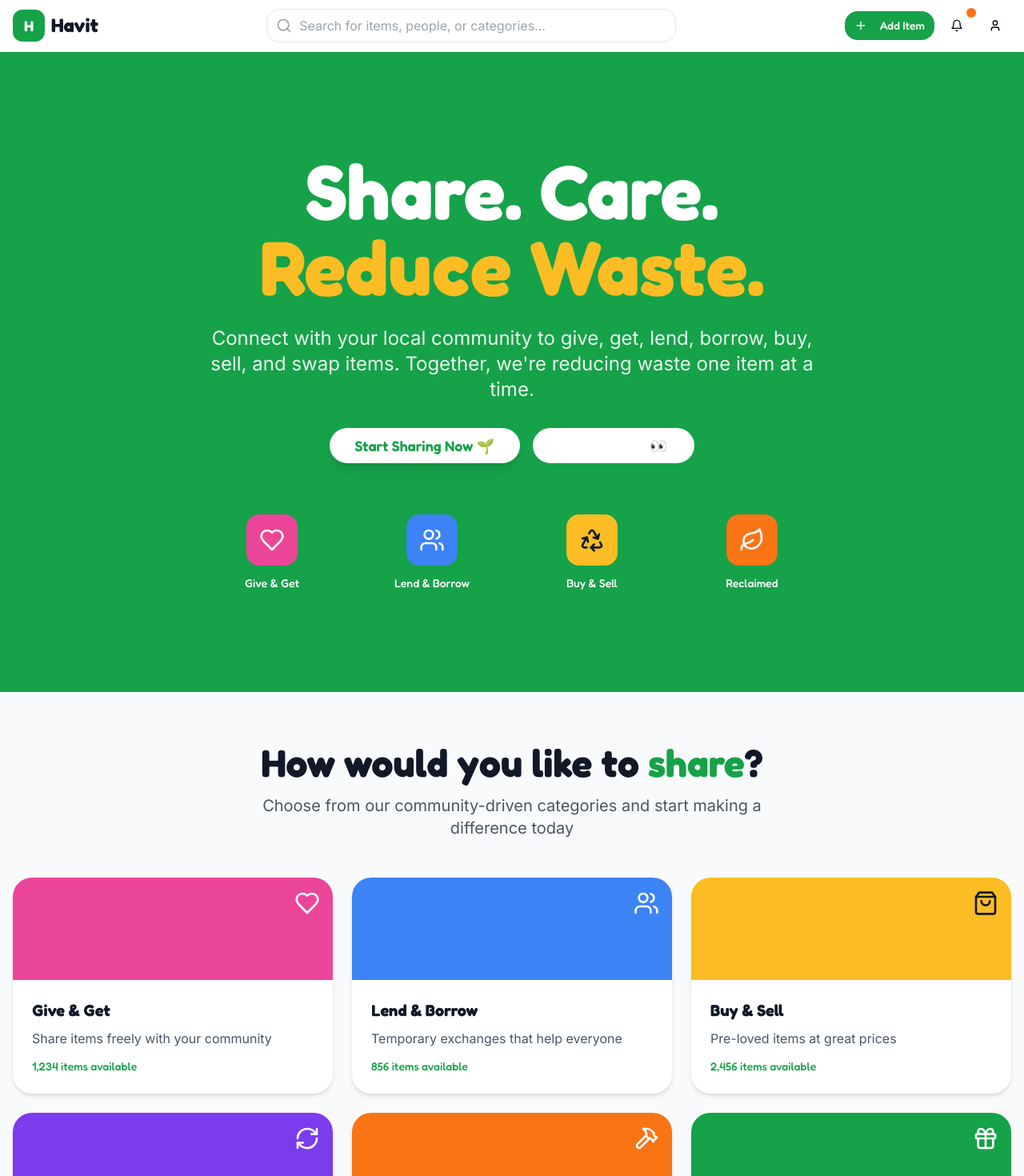
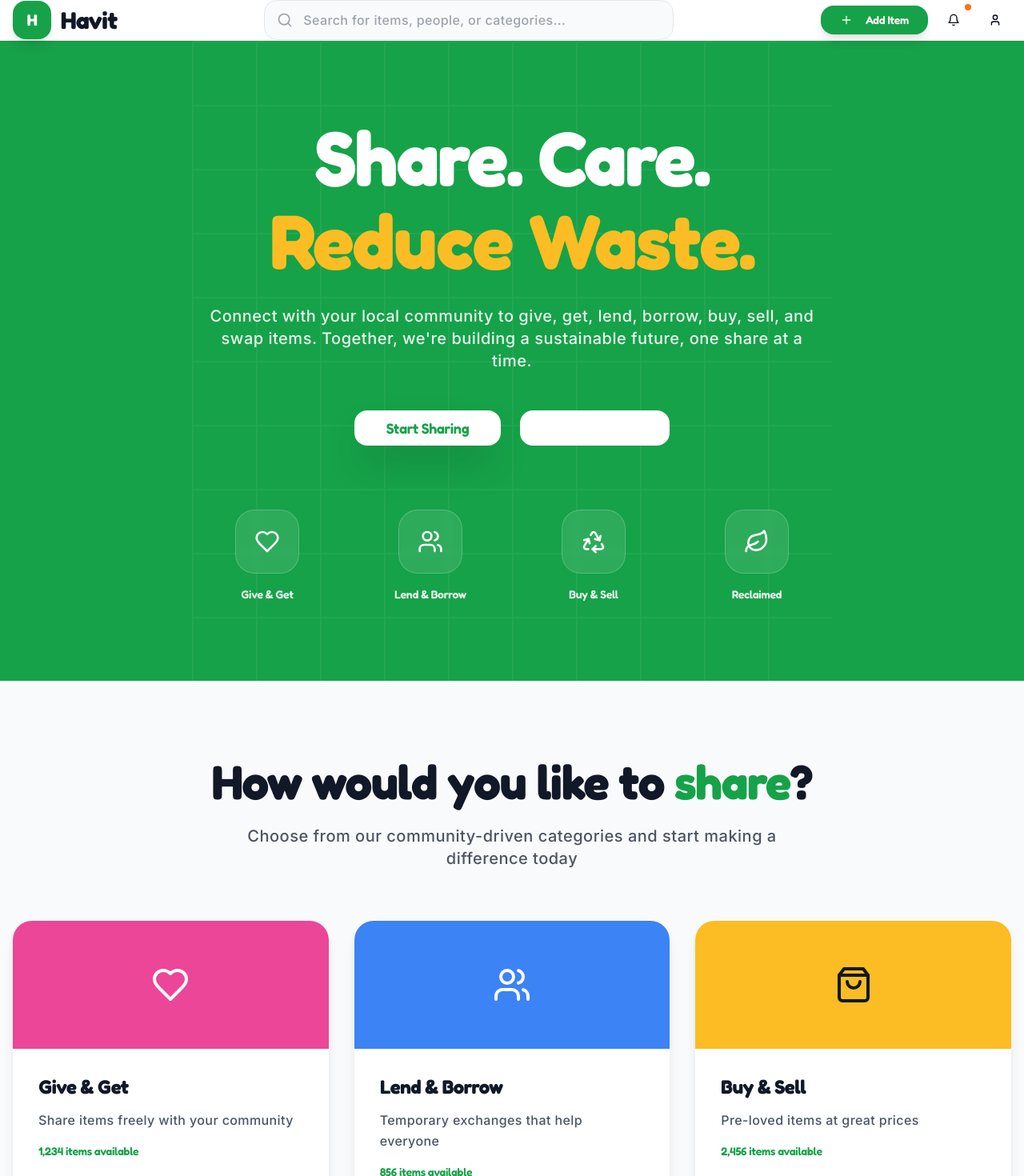
Before and after one commit to menelikw/havit-local-finds-share, a React (Vite) app: page / in a window 1280 px wide. Shown: the top 1470 px of the page at 80% size. Built offline with nearby package versions, Linux system fonts and the light colour scheme.

Commit message:
Refactor: Improve design sophistication
Refine the design to be more sophisticated and bold, while maintaining a playful feel.

```diff
--- a/src/components/CategoryGrid.tsx
+++ b/src/components/CategoryGrid.tsx
@@ -56,40 +56,38 @@ const categories = [
 
 const CategoryGrid = () => {
   return (
-    <section className="py-16 px-4 bg-gray-50">
+    <section className="py-24 px-4 bg-gray-50">
       <div className="max-w-7xl mx-auto">
-        <div className="text-center mb-12">
-          <h2 className="text-4xl md:text-5xl font-fredoka font-bold text-gray-900 mb-4">
+        <div className="text-center mb-16">
+          <h2 className="text-4xl md:text-5xl lg:text-6xl heading-hierarchy-1 text-gray-900 mb-6 leading-tight">
             How would you like to
             <span className="text-havit-green"> share</span>?
           </h2>
-          <p className="text-xl text-gray-600 max-w-2xl mx-auto font-inter">
+          <p className="text-xl text-gray-600 max-w-2xl mx-auto text-refined">
             Choose from our community-driven categories and start making a difference today
           </p>
         </div>
 
-        <div className="grid grid-cols-1 md:grid-cols-2 lg:grid-cols-3 gap-6">
+        <div className="grid grid-cols-1 md:grid-cols-2 lg:grid-cols-3 gap-8">
           {categories.map((category, index) => (
             <Card
               key={category.id}
-              className="group cursor-pointer border-0 shadow-md hover:shadow-xl transition-all duration-300 hover:-translate-y-2 overflow-hidden animate-fade-in rounded-3xl"
+              className="group cursor-pointer border-0 shadow-lg hover:shadow-2xl transition-all duration-500 hover:-translate-y-3 overflow-hidden animate-fade-in rounded-3xl bg-white"
               style={{ animationDelay: `${index * 0.1}s` }}
             >
               <CardContent className="p-0">
-                <div className={`h-32 ${category.bgColor} relative overflow-hidden`}>
-                  <div className="absolute top-4 right-4">
-                    <category.icon className={`w-8 h-8 ${category.bgColor === 'bg-havit-yellow' ? 'text-gray-900' : 'text-white'}`} />
-                  </div>
+                <div className={`h-40 ${category.bgColor} relative overflow-hidden flex items-center justify-center`}>
+                  <category.icon className={`w-12 h-12 ${category.bgColor === 'bg-havit-yellow' ? 'text-gray-900' : 'text-white'} transform group-hover:scale-110 transition-transform duration-300`} />
                 </div>
 
-                <div className="p-6">
-                  <h3 className="text-xl font-fredoka font-bold text-gray-900 mb-2 group-hover:text-havit-green transition-colors duration-300">
+                <div className="p-8">
+                  <h3 className="text-2xl heading-hierarchy-1 text-gray-900 mb-3 group-hover:text-havit-green transition-colors duration-300">
                     {category.title}
                   </h3>
-                  <p className="text-gray-600 mb-3 leading-relaxed font-inter">
+                  <p className="text-gray-600 mb-4 leading-relaxed text-refined text-base">
                     {category.description}
                   </p>
-                  <p className="text-sm text-havit-green font-fredoka font-medium">
+                  <p className="text-sm text-havit-green heading-hierarchy-2">
                     {category.items}
                   </p>
                 </div>
--- a/src/components/Header.tsx
+++ b/src/components/Header.tsx
@@ -5,60 +5,60 @@ import { Search, Plus, User, Bell, Menu } from 'lucide-react';
 
 const Header = () => {
   return (
-    <header className="bg-white shadow-sm border-b border-gray-100 sticky top-0 z-50">
+    <header className="bg-white shadow-sm border-b border-gray-100 sticky top-0 z-50 backdrop-blur-md bg-white/95">
       <div className="max-w-7xl mx-auto px-4">
-        <div className="flex items-center justify-between h-16">
+        <div className="flex items-center justify-between h-18">
           {/* Logo */}
           <div className="flex items-center">
-            <div className="flex items-center space-x-2">
-              <div className="w-10 h-10 bg-havit-green rounded-xl flex items-center justify-center">
-                <span className="text-white font-fredoka font-bold text-lg">H</span>
+            <div className="flex items-center space-x-3">
+              <div className="w-12 h-12 bg-havit-green rounded-2xl flex items-center justify-center shadow-lg">
+                <span className="text-white heading-hierarchy-1 text-xl">H</span>
               </div>
-              <span className="text-2xl font-fredoka font-bold text-gray-900">Havit</span>
+              <span className="text-3xl heading-hierarchy-1 text-gray-900">Havit</span>
             </div>
           </div>
 
           {/* Search Bar - Hidden on mobile */}
           <div className="hidden md:flex flex-1 max-w-lg mx-8">
             <div className="relative w-full">
-              <Search className="absolute left-3 top-1/2 transform -translate-y-1/2 text-gray-400 w-5 h-5" />
+              <Search className="absolute left-4 top-1/2 transform -translate-y-1/2 text-gray-400 w-5 h-5" />
               <input
                 type="text"
                 placeholder="Search for items, people, or categories..."
-                className="w-full pl-10 pr-4 py-2 border border-gray-200 rounded-2xl focus:outline-none focus:ring-2 focus:ring-havit-green focus:border-transparent font-inter"
+                className="w-full pl-12 pr-4 py-3 border border-gray-200 rounded-2xl focus:outline-none focus:ring-2 focus:ring-havit-green focus:border-transparent text-refined bg-gray-50 focus:bg-white transition-all duration-200"
               />
             </div>
           </div>
 
           {/* Actions */}
-          <div className="flex items-center space-x-2">
+          <div className="flex items-center space-x-3">
             {/* Add Item Button */}
             <Button
               size="sm"
-              className="hidden sm:flex bg-havit-green hover:bg-havit-green-light transition-all duration-300 hover:scale-105 rounded-2xl font-fredoka font-medium"
+              className="hidden sm:flex bg-havit-green hover:bg-havit-green-light transition-all duration-300 hover:scale-105 rounded-2xl heading-hierarchy-2 px-6 py-3 shadow-lg"
             >
               <Plus className="w-4 h-4 mr-2" />
               Add Item
             </Button>
 
             {/* Mobile Add Button */}
-            <Button size="sm" className="sm:hidden bg-havit-green hover:bg-havit-green-light rounded-2xl">
+            <Button size="sm" className="sm:hidden bg-havit-green hover:bg-havit-green-light rounded-2xl shadow-lg">
               <Plus className="w-4 h-4" />
             </Button>
 
             {/* Notifications */}
-            <Button variant="ghost" size="sm" className="relative rounded-2xl">
+            <Button variant="ghost" size="sm" className="relative rounded-2xl hover:bg-gray-100 p-3">
               <Bell className="w-5 h-5" />
-              <span className="absolute -top-1 -right-1 w-3 h-3 bg-havit-orange rounded-full"></span>
+              <span className="absolute -top-1 -right-1 w-3 h-3 bg-havit-orange rounded-full border-2 border-white"></span>
             </Button>
 
             {/* Profile */}
-            <Button variant="ghost" size="sm" className="rounded-2xl">
+            <Button variant="ghost" size="sm" className="rounded-2xl hover:bg-gray-100 p-3">
               <User className="w-5 h-5" />
             </Button>
 
             {/* Mobile Menu */}
-            <Button variant="ghost" size="sm" className="md:hidden rounded-2xl">
+            <Button variant="ghost" size="sm" className="md:hidden rounded-2xl hover:bg-gray-100 p-3">
               <Menu className="w-5 h-5" />
             </Button>
           </div>
@@ -67,11 +67,11 @@ const Header = () => {
         {/* Mobile Search Bar */}
         <div className="md:hidden pb-4">
           <div className="relative">
-            <Search className="absolute left-3 top-1/2 transform -translate-y-1/2 text-gray-400 w-5 h-5" />
+            <Search className="absolute left-4 top-1/2 transform -translate-y-1/2 text-gray-400 w-5 h-5" />
             <input
               type="text"
               placeholder="Search items..."
-              className="w-full pl-10 pr-4 py-2 border border-gray-200 rounded-2xl focus:outline-none focus:ring-2 focus:ring-havit-green focus:border-transparent font-inter"
+              className="w-full pl-12 pr-4 py-3 border border-gray-200 rounded-2xl focus:outline-none focus:ring-2 focus:ring-havit-green focus:border-transparent text-refined bg-gray-50 focus:bg-white transition-all duration-200"
             />
           </div>
         </div>
--- a/src/components/HeroSection.tsx
+++ b/src/components/HeroSection.tsx
@@ -5,53 +5,65 @@ import { Heart, Recycle, Users, Leaf } from 'lucide-react';
 
 const HeroSection = () => {
   return (
-    <section className="relative min-h-screen flex items-center justify-center bg-havit-green px-4">
-      <div className="relative z-10 text-center max-w-5xl mx-auto">
-        <div className="mb-8 animate-fade-in">
-          <h1 className="text-6xl md:text-8xl font-fredoka font-bold text-white mb-6 leading-tight">
+    <section className="relative min-h-screen flex items-center justify-center bg-havit-green px-4 overflow-hidden">
+      {/* Subtle background pattern */}
+      <div className="absolute inset-0 opacity-5">
+        <svg className="w-full h-full" viewBox="0 0 100 100" fill="none">
+          <defs>
+            <pattern id="grid" width="10" height="10" patternUnits="userSpaceOnUse">
+              <path d="M 10 0 L 0 0 0 10" fill="none" stroke="white" strokeWidth="0.5"/>
+            </pattern>
+          </defs>
+          <rect width="100" height="100" fill="url(#grid)" />
+        </svg>
+      </div>
+
+      <div className="relative z-10 text-center max-w-6xl mx-auto">
+        <div className="mb-12 animate-fade-in">
+          <h1 className="text-5xl md:text-7xl lg:text-8xl heading-hierarchy-1 text-white mb-8 leading-[0.95] max-w-5xl mx-auto">
             Share. Care.
-            <span className="block text-havit-yellow animate-bounce-gentle">Reduce Waste.</span>
+            <span className="block text-havit-yellow mt-2">Reduce Waste.</span>
           </h1>
-          <p className="text-xl md:text-2xl text-white/90 mb-8 leading-relaxed max-w-3xl mx-auto font-inter">
+          <p className="text-lg md:text-xl text-white/90 mb-10 leading-relaxed max-w-3xl mx-auto text-refined">
             Connect with your local community to give, get, lend, borrow, buy, sell, and swap items.
-            Together, we're reducing waste one item at a time.
+            Together, we're building a sustainable future, one share at a time.
           </p>
         </div>
 
-        <div className="flex flex-col sm:flex-row gap-4 justify-center mb-16 animate-scale-in">
-          <Button size="lg" className="bg-white text-havit-green hover:bg-gray-50 text-lg px-8 py-4 rounded-full font-fredoka font-semibold transition-all duration-300 hover:scale-105 shadow-lg">
-            Start Sharing Now 🌱
+        <div className="flex flex-col sm:flex-row gap-6 justify-center mb-20 animate-scale-in">
+          <Button size="lg" className="bg-white text-havit-green hover:bg-gray-50 text-lg px-10 py-4 rounded-2xl heading-hierarchy-2 transition-all duration-300 hover:scale-105 shadow-2xl">
+            Start Sharing
           </Button>
-          <Button variant="outline" size="lg" className="border-2 border-white text-white hover:bg-white hover:text-havit-green text-lg px-8 py-4 rounded-full font-fredoka font-semibold transition-all duration-300 hover:scale-105">
-            Browse Items 👀
+          <Button variant="outline" size="lg" className="border-2 border-white text-white hover:bg-white hover:text-havit-green text-lg px-10 py-4 rounded-2xl heading-hierarchy-2 transition-all duration-300 hover:scale-105">
+            Browse Items
           </Button>
         </div>
 
-        {/* Feature icons */}
-        <div className="grid grid-cols-2 md:grid-cols-4 gap-8 mt-16 animate-fade-in" style={{ animationDelay: '0.3s' }}>
-          <div className="flex flex-col items-center text-white">
-            <div className="w-16 h-16 bg-havit-pink rounded-2xl flex items-center justify-center mb-3 transform hover:scale-110 transition-transform duration-300">
+        {/* Refined feature showcase */}
+        <div className="grid grid-cols-2 lg:grid-cols-4 gap-8 lg:gap-12 mt-20 animate-fade-in" style={{ animationDelay: '0.3s' }}>
+          <div className="flex flex-col items-center text-white group">
+            <div className="w-20 h-20 bg-white/10 backdrop-blur-sm border border-white/20 rounded-3xl flex items-center justify-center mb-4 transform hover:scale-110 transition-all duration-300 group-hover:bg-havit-pink group-hover:border-havit-pink">
               <Heart className="w-8 h-8" />
             </div>
-            <span className="text-sm font-fredoka font-medium">Give & Get</span>
+            <span className="text-sm heading-hierarchy-2 text-white/90">Give & Get</span>
           </div>
-          <div className="flex flex-col items-center text-white">
-            <div className="w-16 h-16 bg-havit-blue rounded-2xl flex items-center justify-center mb-3 transform hover:scale-110 transition-transform duration-300">
+          <div className="flex flex-col items-center text-white group">
+            <div className="w-20 h-20 bg-white/10 backdrop-blur-sm border border-white/20 rounded-3xl flex items-center justify-center mb-4 transform hover:scale-110 transition-all duration-300 group-hover:bg-havit-blue group-hover:border-havit-blue">
               <Users className="w-8 h-8" />
             </div>
-            <span className="text-sm font-fredoka font-medium">Lend & Borrow</span>
+            <span className="text-sm heading-hierarchy-2 text-white/90">Lend & Borrow</span>
           </div>
-          <div className="flex flex-col items-center text-white">
-            <div className="w-16 h-16 bg-havit-yellow rounded-2xl flex items-center justify-center mb-3 transform hover:scale-110 transition-transform duration-300">
-              <Recycle className="w-8 h-8 text-gray-900" />
+          <div className="flex flex-col items-center text-white group">
+            <div className="w-20 h-20 bg-white/10 backdrop-blur-sm border border-white/20 rounded-3xl flex items-center justify-center mb-4 transform hover:scale-110 transition-all duration-300 group-hover:bg-havit-yellow group-hover:border-havit-yellow">
+              <Recycle className="w-8 h-8" />
             </div>
-            <span className="text-sm font-fredoka font-medium">Buy & Sell</span>
+            <span className="text-sm heading-hierarchy-2 text-white/90">Buy & Sell</span>
           </div>
-          <div className="flex flex-col items-center text-white">
-            <div className="w-16 h-16 bg-havit-orange rounded-2xl flex items-center justify-center mb-3 transform hover:scale-110 transition-transform duration-300">
+          <div className="flex flex-col items-center text-white group">
+            <div className="w-20 h-20 bg-white/10 backdrop-blur-sm border border-white/20 rounded-3xl flex items-center justify-center mb-4 transform hover:scale-110 transition-all duration-300 group-hover:bg-havit-orange group-hover:border-havit-orange">
               <Leaf className="w-8 h-8" />
             </div>
-            <span className="text-sm font-fredoka font-medium">Reclaimed</span>
+            <span className="text-sm heading-hierarchy-2 text-white/90">Reclaimed</span>
           </div>
         </div>
       </div>
--- a/src/index.css
+++ b/src/index.css
@@ -3,7 +3,7 @@
 @tailwind components;
 @tailwind utilities;
 
-/* Havit Design System - Clean, Cute, Fun */
+/* Havit Design System - Sophisticated, Bold, Playful */
 
 @layer base {
   :root {
@@ -37,7 +37,7 @@
 
     --radius: 0.75rem;
 
-    /* Havit Custom Colors */
+    /* Havit Sophisticated Colors */
     --havit-green: 142 76% 36%;
     --havit-green-light: 142 76% 45%;
     --havit-blue: 217 91% 60%;
@@ -87,11 +87,27 @@
   body {
     @apply bg-background text-foreground;
     font-family: 'Inter', -apple-system, BlinkMacSystemFont, sans-serif;
+    font-feature-settings: 'cv11', 'ss01';
+    font-optical-sizing: auto;
   }
 }
 
 @layer utilities {
-  .text-playful {
+  .text-sophisticated {
     font-family: 'Fredoka', cursive;
+    font-feature-settings: normal;
+    letter-spacing: -0.02em;
+  }
+
+  .heading-hierarchy-1 {
+    @apply text-sophisticated font-bold tracking-tight;
+  }
+
+  .heading-hierarchy-2 {
+    @apply text-sophisticated font-semibold tracking-tight;
+  }
+
+  .text-refined {
+    @apply font-inter font-medium tracking-wide;
   }
 }
```
Also changed, not shown: src/components/FeaturedItems.tsx (+8 -8 lines), src/components/ImpactStats.tsx (+27 -15 lines).
